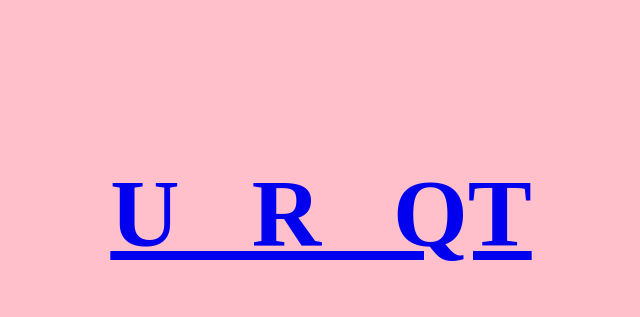
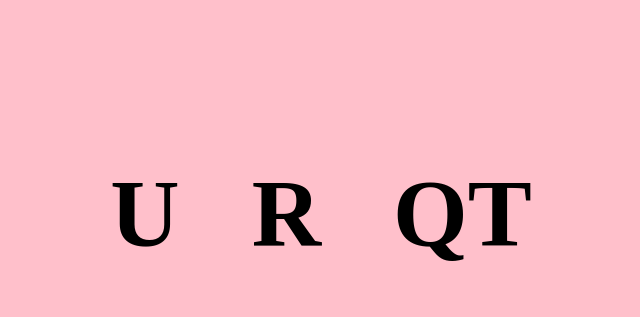
Before and after one commit to xalkoed/loading, a plain HTML site: page pages/D.html in a window 1280 px wide. Shown: the part 194-511 px from the top of the page, without its empty margins (319-959 px from the left). Drawn offline with Linux system fonts and the light colour scheme.

Commit message:
remove gimn

```diff
--- a/pages/D.html
+++ b/pages/D.html
@@ -16,7 +16,7 @@
     </style>
 </head>
 <body>
-    <a href="second2.html"><h1>U&nbsp;&nbsp;&nbsp;R&nbsp;&nbsp;&nbsp;QT</h1></a>
+    <h1>U&nbsp;&nbsp;&nbsp;R&nbsp;&nbsp;&nbsp;QT</h1>
 
 </body>
 </html>
```
Also changed, not shown: pages/second2.html (+1 -1 lines).
